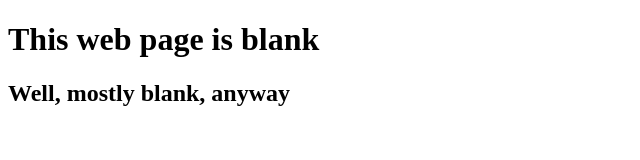
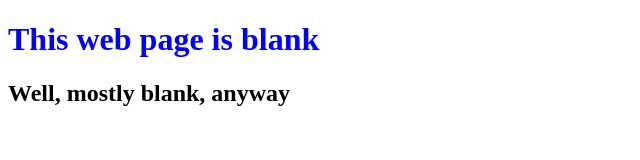
Before and after one commit to kiwisoup/openSAP_week1_1, a plain HTML site: page index.html in a window 1280 px wide. Shown: the whole page, without its empty margins (0-640 px from the left). Drawn offline with Linux system fonts and the light colour scheme.

Commit message:
Added blue colour to first header

```diff
--- a/index.html
+++ b/index.html
@@ -5,7 +5,7 @@
 		<title>An Empty Web Page</title>
 	</head>
 	<body>
-		<h1>This web page is blank</h1>
+		<h1 style = "color: Blue">This web page is blank</h1>
 		<h2>Well, mostly blank, anyway</h2>
 	</body>
 </html>
```
